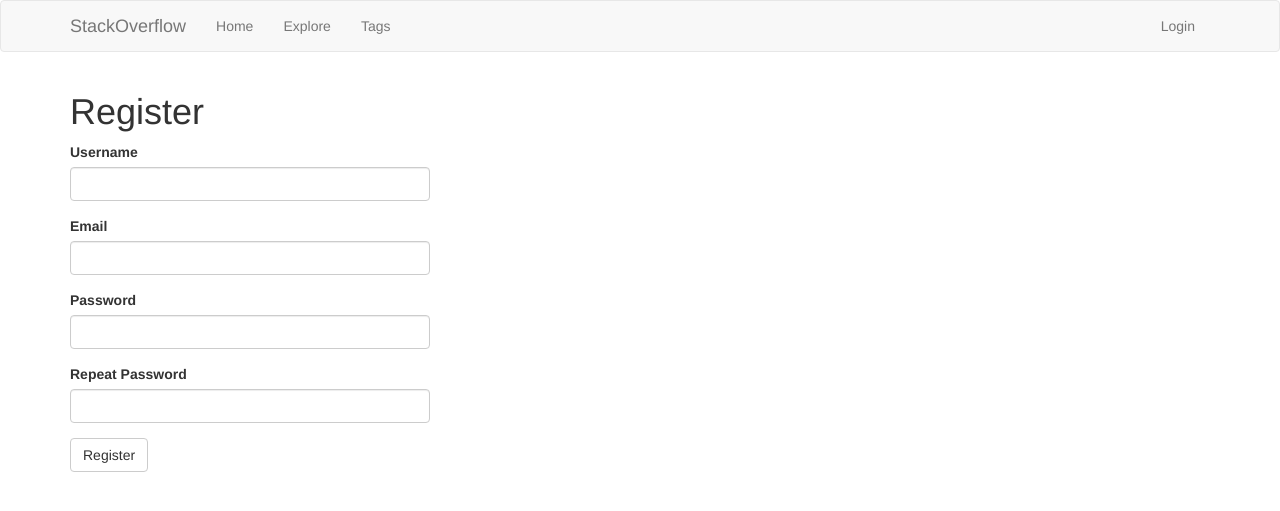
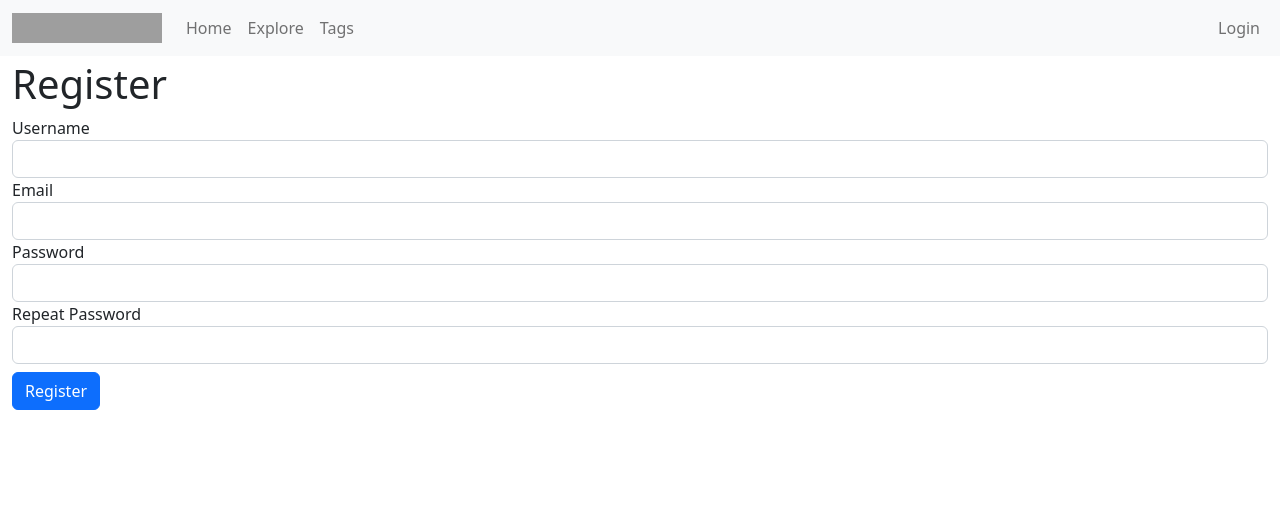
Before and after one commit to Yiu-Kelvin/it114115-flask-group-project, a Flask app: page /register in a window 1280 px wide. Shown: the top 511 px of the page. Run offline with Flask 3, Linux system fonts and the light colour scheme; some libraries are stand-ins or nearby versions; grey boxes are pictures that could not be loaded.

```diff
--- a/app/templates/_post.html.j2
+++ b/app/templates/_post.html.j2
@@ -1,5 +1,7 @@
 <table class="table table-hover">
     <tr>
+
+
         <td width="70px">
             <a href="{{ url_for('user', username=post.author.username) }}">
                 <img src="{{ post.author.avatar(70) }}"/>
--- a/app/templates/base.html.j2
+++ b/app/templates/base.html.j2
@@ -1,70 +1,76 @@
-{% extends 'bootstrap/base.html' %}
-{% block title %}
+{# {% extends 'bootstrap/base.html' %} #}
+
+<script src="https://code.jquery.com/jquery-3.7.1.slim.min.js" integrity="sha256-kmHvs0B+OpCW5GVHUNjv9rOmY0IvSIRcf7zGUDTDQM8=" crossorigin="anonymous"></script>
+<link href="https://cdn.jsdelivr.net/npm/bootstrap@5.2.3/dist/css/bootstrap.min.css" rel="stylesheet" integrity="sha384-rbsA2VBKQhggwzxH7pPCaAqO46MgnOM80zW1RWuH61DGLwZJEdK2Kadq2F9CUG65" crossorigin="anonymous">
+<script src="https://cdn.jsdelivr.net/npm/bootstrap@5.2.3/dist/js/bootstrap.bundle.min.js" integrity="sha384-kenU1KFdBIe4zVF0s0G1M5b4hcpxyD9F7jL+jjXkk+Q2h455rYXK/7HAuoJl+0I4" crossorigin="anonymous"></script>
+<script src="https://cdnjs.cloudflare.com/ajax/libs/bootstrap-modal/2.2.6/js/bootstrap-modalmanager.min.js" integrity="sha512-/HL24m2nmyI2+ccX+dSHphAHqLw60Oj5sK8jf59VWtFWZi9vx7jzoxbZmcBeeTeCUc7z1mTs3LfyXGuBU32t+w==" crossorigin="anonymous" referrerpolicy="no-referrer"></script>
+<style>
+    a {text-decoration: none;}
+</style>
+
+{# {% block title %}
     {% if title %}
         {{ title }} - StackOverflow
     {% else %}
         {{ _('Welcome to StackOverflow') }}
     {% endif %}
-{% endblock %}
-{% block navbar %}
-    <nav class="navbar navbar-default">
-        <div class="container">
-            <div class="navbar-header">
-                <button type="button"
-                        class="navbar-toggle collapsed"
-                        data-toggle="collapse"
-                        data-target="#bs-example-navbar-collapse-1"
-                        aria-expanded="false">
-                    <span class="sr-only">Toggle navigation</span>
-                    <span class="icon-bar"></span>
-                    <span class="icon-bar"></span>
-                    <span class="icon-bar"></span>
-                </button>
-                <a class="navbar-brand" href="{{ url_for('index') }}">StackOverflow</a>
-            </div>
+{% endblock %} #}
+
+    <nav class="navbar navbar-expand-lg navbar-light bg-light mb-1">
+        <div class="container-fluid">
+              <a class="navbar-brand" href="{{ url_for('index') }}">
+                <img src="https://stackoverflow.design/assets/img/logos/so/logo-stackoverflow.svg" width="150" height="30">
+              </a>
             <div class="collapse navbar-collapse" id="bs-example-navbar-collapse-1">
                 <ul class="nav navbar-nav">
-                    <li>
-                        <a href="{{ url_for('index') }}">{{ _('Home') }}</a>
+                    <li class="nav-item active">
+                        <a class="nav-link" href="{{ url_for('index') }}">{{ _('Home') }}</a>
                     </li>
-                    <li>
-                        <a href="{{ url_for('explore') }}">{{ _('Explore') }}</a>
+                    <li class="nav-item active">
+                        <a class="nav-link" href="{{ url_for('explore') }}">{{ _('Explore') }}</a>
                     </li>
-                    <li>
-                        <a href="{{ url_for('tags') }}">{{ _('Tags') }}</a>
+                    <li class="nav-item active">
+                        <a class="nav-link" href="{{ url_for('tags') }}">{{ _('Tags') }}</a>
                     </li>
                 </ul>
-                <ul class="nav navbar-nav navbar-right">
+                <ul class="nav navbar-nav navbar-right order-3 ms-auto">
                     {% if current_user.is_anonymous %}
-                        <li>
-                            <a href="{{ url_for('login') }}">{{ _('Login') }}</a>
+                        <li class="nav-item active">
+                            <a class="nav-link" href="{{ url_for('login') }}">{{ _('Login') }}</a>
                         </li>
                     {% else %}
-                        <li>
-                            <a href="{{ url_for('user', username=current_user.username) }}">{{ _('Profile') }}</a>
+                        <li class="nav-item active">
+                            <a class="nav-link" href="{{ url_for('user', username=current_user.username) }}">{{ _('Profile') }}</a>
                         </li>
-                        <li>
-                            <a href="{{ url_for('logout') }}">{{ _('Logout') }}</a>
+                        <li class="nav-item active">
+                            <a class="nav-link" href="{{ url_for('logout') }}">{{ _('Logout') }}</a>
                         </li>
                     {% endif %}
                 </ul>
             </div>
-        </div>
-    </nav>
-{% endblock %}
+          </div>
+      </nav>
 {% block content %}
-    <div class="container">
-        {% with messages = get_flashed_messages() %}
+    <div class="container-fluid">
+      <div class="d-flex flex-column">
+          {% with messages = get_flashed_messages(with_categories=true) %}
             {% if messages %}
-                {% for message in messages %}<div class="alert alert-info" role="alert">{{ message }}</div>{% endfor %}
+                {% for category, message in messages %}
+                    <div class=" flex-grow-1 d-flex alert {% if category %} alert-{{ category }} {% else %} alert-info {% endif %} alert-dismissible fade show"
+                    role="alert">
+                      <p class="mb-0 flex-grow-1">{{ message }}</p>
+                       <button class="btn-close" data-bs-dismiss="alert" aria-label="close"></button>
+                    </div>
+                {% endfor %}
             {% endif %}
         {% endwith %}
         {# application content needs to be provided in the app_content block #}
+      </div>
+
         {% block app_content %}{% endblock %}
     </div>
 {% endblock %}
-{% block scripts %}
-    {{ super() }}
+<script>
     {{ moment.include_moment() }}
     {{ moment.lang(g.locale) }}
-{% endblock %}
+</script>
--- a/app/templates/posts_with_tag.html.j2
+++ b/app/templates/posts_with_tag.html.j2
@@ -1,5 +1,5 @@
 {% extends "base.html.j2" %}
-{% import 'bootstrap/wtf.html' as wtf %}
+{# {% import 'bootstrap/wtf.html' as wtf %} #}
 {% block app_content %}
     <h1>{{ _('Questions tagged with %(tagName)s', tagName=tag.name) }}</h1>
     <form action="/tag/{{ tag.id }}" method="post">
--- a/app/templates/register.html.j2
+++ b/app/templates/register.html.j2
@@ -1,8 +1,22 @@
 {% extends "base.html.j2" %}
-{% import 'bootstrap/wtf.html' as wtf %}
 {% block app_content %}
     <h1>{{ _('Register') }}</h1>
     <div class="row">
-        <div class="col-md-4">{{ wtf.quick_form(form) }}</div>
+        <form action="/register" method="post">
+            {{ form.csrf_token }}
+            <div class="form-group">
+                <label>Username</label>
+                {{ form.username(class_='form-control')  }}
+                <label>Email</label>
+                {{ form.email(class_='form-control')  }}
+                <label>Password</label>
+                {{ form.password(class_='form-control')  }}
+                <label>Repeat Password</label>
+                {{ form.password2(class_='form-control')  }}
+            </div>
+            <div class="form-group ">
+                {{ form.submit(class_='btn btn-primary mt-2') }}
+            </div>
+        </form>
     </div>
 {% endblock %}
```
Also changed, not shown: app/templates/_answer.html.j2 (added, +20 -0 lines), app/templates/index.html.j2 (+43 -7 lines), app/templates/login.html.j2 (+15 -2 lines), app/templates/post_content.html.j2 (+29 -3 lines).
